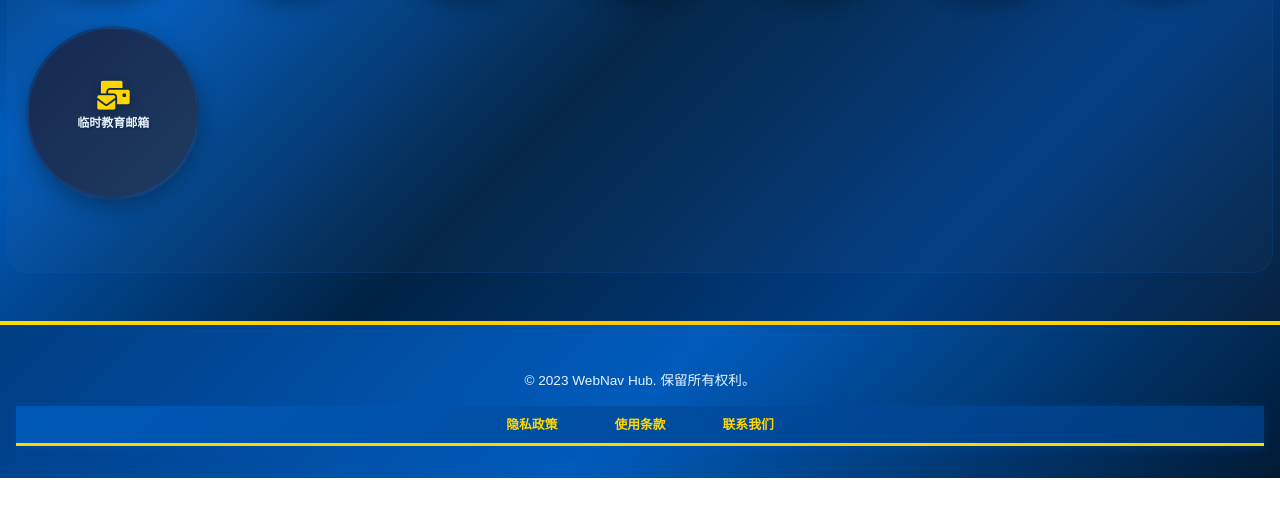
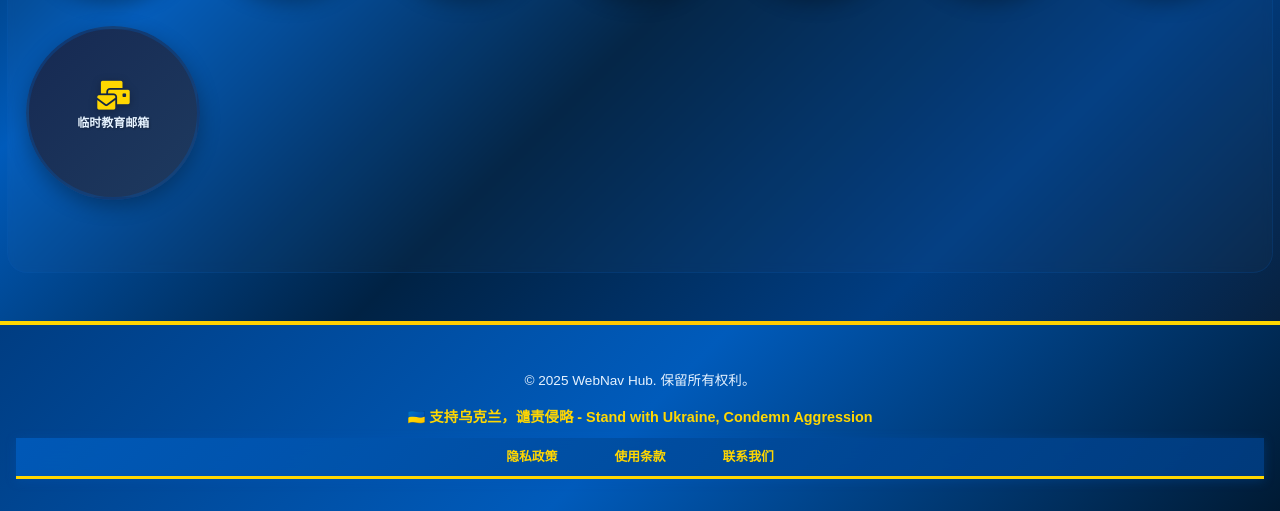
Before and after one commit to bbylw/ukraine-nav, a plain HTML site: page index.html in a window 1280 px wide. Shown: the part 5969-6480 px from the top of the page. Before the commit the page ends 6447 px from the top, so only its background shows below. Drawn offline with Linux system fonts and the light colour scheme.

Commit message:
Add files via upload

```diff
--- a/index.html
+++ b/index.html
@@ -1496,7 +1496,10 @@
     </section>
   </main>
   <footer>
-    <p>© 2023 WebNav Hub. 保留所有权利。</p>
+    <p>© 2025 WebNav Hub. 保留所有权利。</p>
+    <p style="color: var(--ukraine-yellow); font-size: 0.9rem; margin: 0.5rem 0; font-weight: bold;">
+      🇺🇦 支持乌克兰，谴责侵略 - Stand with Ukraine, Condemn Aggression
+    </p>
     <nav>
       <a href="#">隐私政策</a>
       <a href="#">使用条款</a>
```
Also changed, not shown: 1 other file.
